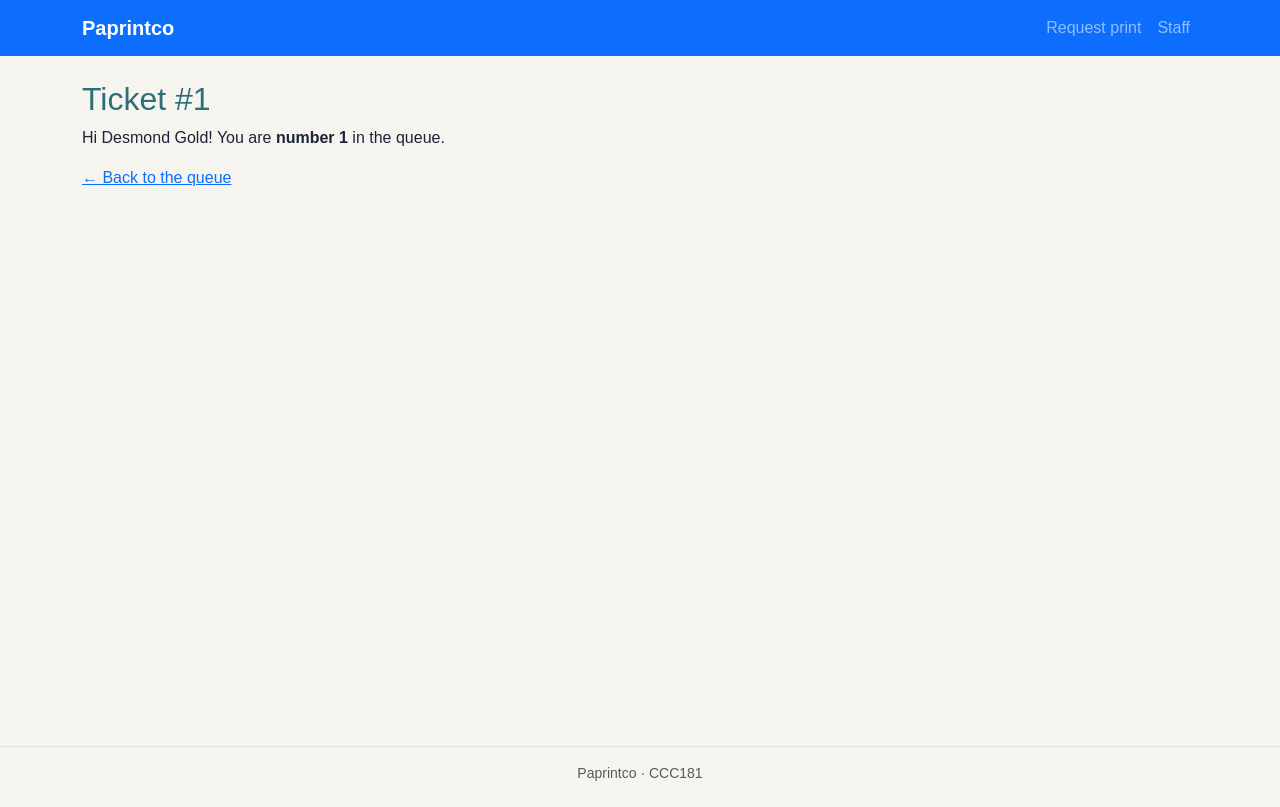
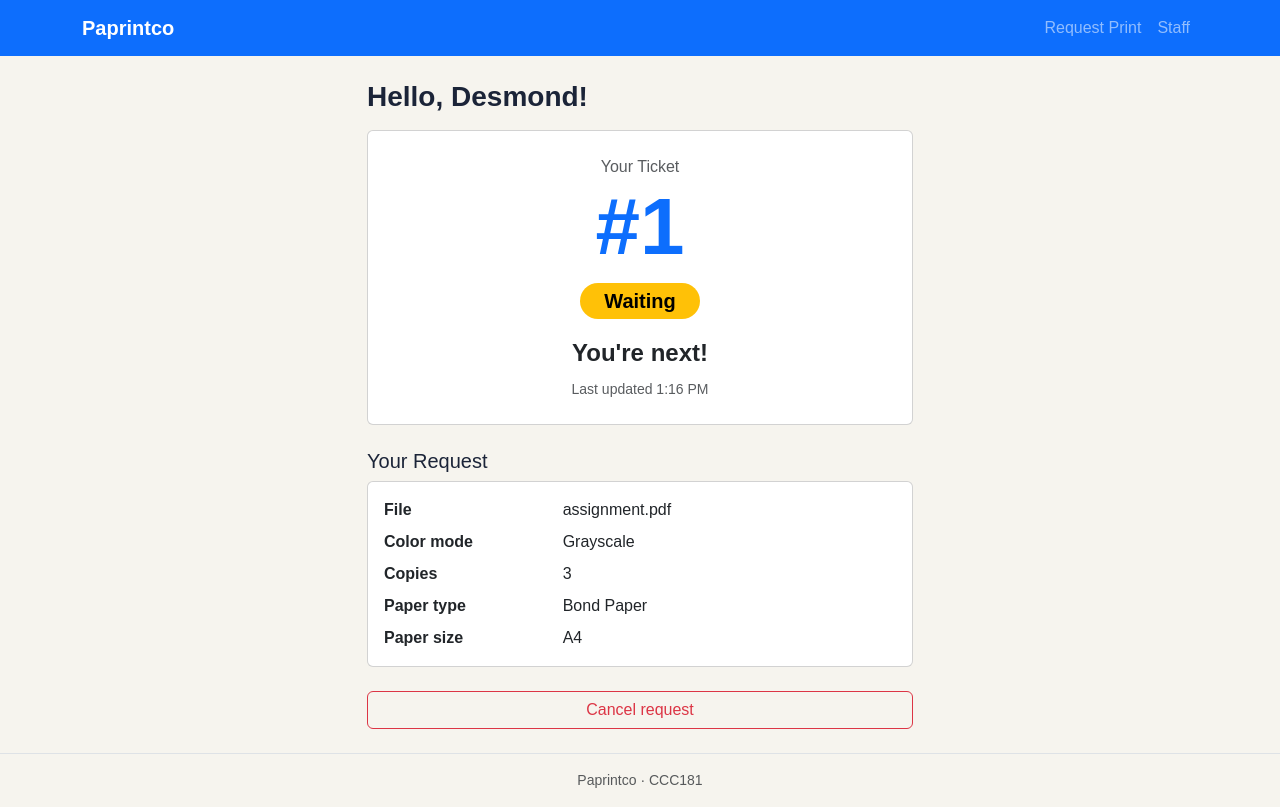
Before and after one commit to cooky922/CCC181, a Flask app: page /queue/1 in a window 1280 px wide. Before the commit the page ends 781 px from the top, so only its background shows below. Run offline with Flask 3, Linux system fonts and the light colour scheme.

Commit message:
Add my place page (#1)

```diff
--- a/app.py
+++ b/app.py
@@ -4,6 +4,7 @@ Run it with:
     flask --app app run --debug
 then open http://127.0.0.1:5000
 """
+from datetime import datetime
 import os
 import uuid
 from flask import Flask, abort, flash, redirect, render_template, request, url_for
@@ -58,6 +59,62 @@ TICKETS = [
     },
 ]
 
+# Status words, badge styles and tracker steps for the My Place page.
+STATUS_LABELS = {
+    "waiting": "Waiting",
+    "printing": "Printing",
+    "ready": "Ready for pickup",
+    "done": "Done",
+    "cancelled": "Cancelled",
+}
+STATUS_BADGE = {
+    "waiting": "text-bg-warning",
+    "printing": "text-bg-primary",
+    "ready": "text-bg-success",
+    "done": "text-bg-secondary",
+    "cancelled": "text-bg-danger",
+}
+STEPS = ["waiting", "printing", "ready", "done"]
+STEP_LABELS = ["Waiting", "Printing", "Ready", "Done"]
+
+def get_ticket(number):
+    return next((t for t in TICKETS if t["number"] == number), None)
+
+def requests_ahead(t):
+    return sum(1 for x in TICKETS
+               if x["service_id"] == t["service_id"]
+               and x["status"] == "waiting"
+               and x["number"] < t["number"])
+
+def describe(t):
+    status = t["status"]
+    ahead = requests_ahead(t) if status == "waiting" else 0
+    if status == "waiting":
+        message = "You're next!" if ahead == 0 else (
+            "1 request ahead of you" if ahead == 1 else f"{ahead} requests ahead of you")
+    elif status == "printing":
+        message = "Your request is being printed."
+    elif status == "ready":
+        message = "Ready! Please pick it up at the printing station."
+    elif status == "done":
+        message = "Completed. Thank you!"
+    else:
+        message = "This request was cancelled."
+    return {
+        "status": status,
+        "label": STATUS_LABELS[status],
+        "badge": STATUS_BADGE[status],
+        "ahead": ahead,
+        "message": message,
+        "step": STEPS.index(status) if status in STEPS else -1,
+    }
+
+def form_context(form, errors):
+    return dict(form=form,
+                errors=errors,
+                color_modes=COLOR_MODES,
+                paper_types=PAPER_TYPES,
+                paper_sizes=PAPER_SIZES)
 
 @app.route("/")
 def index():
@@ -65,20 +122,28 @@ def index():
     # keyword arguments to the template as variables.
     return render_template("index.html")
 
-@app.route("/queue/<int:ticket_id>")
+@app.get("/queue/<int:ticket_id>")
 def ticket(ticket_id):
-    # <int:ticket_id> only matches numbers, so /queue/abc returns 404.
-    for position, t in enumerate(TICKETS, start=1):
-        if t["number"] == ticket_id:
-            return render_template("ticket.html", ticket=t, position=position)
-    abort(404)  # no ticket with that number
+    t = get_ticket(ticket_id)
+    if t is None:
+        abort(404)  # no ticket with that number
+    return render_template("ticket.html",
+                           ticket=t,
+                           info=describe(t),
+                           first_name=t["name"].split()[0],
+                           updated=datetime.now().strftime("%I:%M %p").lstrip("0"))
 
-def form_context(form, errors):
-    return dict(form=form,
-                errors=errors,
-                color_modes=COLOR_MODES,
-                paper_types=PAPER_TYPES,
-                paper_sizes=PAPER_SIZES)
+@app.post("/queue/<int:ticket_id>/leave")
+def leave(ticket_id):
+    t = get_ticket(ticket_id)
+    if t is None:
+        abort(404)
+    if t["status"] != "waiting":
+        flash("Only a request that is still waiting can be cancelled.", "warning")
+        return redirect(url_for("ticket", ticket_id=ticket_id))
+    t["status"] = "cancelled"
+    flash(f"Request #{ticket_id} was cancelled. You can send a new request anytime.", "info")
+    return redirect(url_for("index"))
 
 @app.get("/join")
 def join_form():
@@ -150,10 +215,13 @@ def too_large(_err):
     flash("That file is too large. The limit is 16 MB.", "danger")
     return render_template("join.html", **form_context({}, {"file": "Choose a PDF under 16 MB."})), 413
 
+@app.errorhandler(404)
+def page_not_found(error):
+    return render_template("404.html"), 404
+
 @app.route("/staff")
 def staff_dashboard():
     return "Staff dashboard coming soon"
 
 if __name__ == "__main__":
-    # Lets you also start the app with: python app.py
     app.run(debug=True)
--- a/static/css/style.css
+++ b/static/css/style.css
@@ -103,4 +103,9 @@ footer {
   #join-form {
     padding-bottom: 5rem !important;
   }
+
+  .ticket-number {
+    font-size: clamp(4rem, 15vw, 6rem);
+    line-height: 1;
+  }
 }
--- a/templates/base.html
+++ b/templates/base.html
@@ -24,7 +24,7 @@
           <li class="nav-item">
             <a class="nav-link {% if request.endpoint == 'join_form' or request.endpoint == 'join' %}active{% endif %}"
                {% if request.endpoint == 'join_form' %}aria-current="page"{% endif %}
-               href="{{ url_for('join_form') }}">Request print</a>
+               href="{{ url_for('join_form') }}">Request Print</a>
           </li>
           <li class="nav-item">
             <a class="nav-link {% if request.endpoint == 'staff_dashboard' %}active{% endif %}"
--- a/templates/ticket.html
+++ b/templates/ticket.html
@@ -1,9 +1,69 @@
 {% extends "base.html" %}
-
-{% block title %}Ticket #{{ ticket.number }} · ClinicQ{% endblock %}
+{% block title %}Ticket #{{ ticket.number }} · Paprintco{% endblock %}
 
 {% block content %}
-  <h2>Ticket #{{ ticket.number }}</h2>
-  <p>Hi {{ ticket.name }}! You are <strong>number {{ position }}</strong> in the queue.</p>
-  <p><a href="{{ url_for('index') }}">&larr; Back to the queue</a></p>
+<div class="row justify-content-center">
+  <div class="col-12 col-md-9 col-lg-6">
+
+    <h1 class="h3 mb-3 fw-bolder">Hello, {{ first_name }}!</h1>
+
+    {# Ticket number, status and position: the biggest things on the page (Pia, rule 1). #}
+    <div class="card text-center mb-4">
+      <div class="card-body p-4">
+        <p class="text-body-secondary mb-0">Your Ticket</p>
+        <p class="display-1 fw-bold text-primary mb-2 ticket-number" aria-label="Ticket number {{ ticket.number }}">#{{ ticket.number }}</p>
+
+        <div id="live-status" aria-live="polite">
+          <span id="status-badge" class="badge rounded-pill fs-5 px-4 py-2 {{ info.badge }}">{{ info.label }}</span>
+          <p id="position-text" class="fs-4 fw-semibold mt-3 mb-0">{{ info.message }}</p>
+        </div>
+        <p class="small text-body-secondary mt-2 mb-0">Last updated {{ updated }}</p>
+      </div>
+    </div>
+
+    <h2 class="h5">Your Request</h2>
+    <div class="card mb-4">
+      <div class="card-body">
+        <dl class="row mb-0">
+          <dt class="col-5 col-sm-4">File</dt><dd class="col-7 col-sm-8 text-break">{{ ticket.file_name }}</dd>
+          <dt class="col-5 col-sm-4">Color mode</dt><dd class="col-7 col-sm-8">{{ ticket.color_mode }}</dd>
+          <dt class="col-5 col-sm-4">Copies</dt><dd class="col-7 col-sm-8">{{ ticket.number_of_copies }}</dd>
+          <dt class="col-5 col-sm-4">Paper type</dt><dd class="col-7 col-sm-8">{{ ticket.paper_type }}</dd>
+          <dt class="col-5 col-sm-4">Paper size</dt><dd class="col-7 col-sm-8 {% if not ticket.notes %}mb-0{% endif %}">{{ ticket.paper_size }}</dd>
+          {% if ticket.notes %}
+          <dt class="col-5 col-sm-4">Notes</dt><dd class="col-7 col-sm-8 mb-0">{{ ticket.notes }}</dd>
+          {% endif %}
+        </dl>
+      </div>
+    </div>
+
+    {% if ticket.status == 'waiting' %}
+      {# Cancel only shows while the request is waiting, and asks first (error prevention). #}
+      <button type="button" class="btn btn-outline-danger w-100" data-bs-toggle="modal" data-bs-target="#cancelModal">
+        Cancel request
+      </button>
+
+      <div class="modal fade" id="cancelModal" tabindex="-1" aria-labelledby="cancelModalLabel" aria-hidden="true">
+        <div class="modal-dialog modal-dialog-centered">
+          <div class="modal-content">
+            <div class="modal-header">
+              <h2 class="modal-title h5" id="cancelModalLabel">Cancel this request?</h2>
+              <button type="button" class="btn-close" data-bs-dismiss="modal" aria-label="Close"></button>
+            </div>
+            <div class="modal-body">You will lose your place in the queue. You can send a new request anytime.</div>
+            <div class="modal-footer">
+              <button type="button" class="btn btn-outline-primary" data-bs-dismiss="modal">Keep request</button>
+              <form method="post" action="{{ url_for('leave', ticket_id=ticket.number) }}">
+                <button type="submit" class="btn btn-danger">Yes, cancel request</button>
+              </form>
+            </div>
+          </div>
+        </div>
+      </div>
+    {% elif ticket.status in ('done', 'cancelled') %}
+      <a class="btn btn-primary w-100" href="{{ url_for('join_form') }}">Request another print</a>
+    {% endif %}
+
+  </div>
+</div>
 {% endblock %}
```
Also changed, not shown: templates/404.html (added, +16 -0 lines), templates/join.html (+5 -5 lines).
